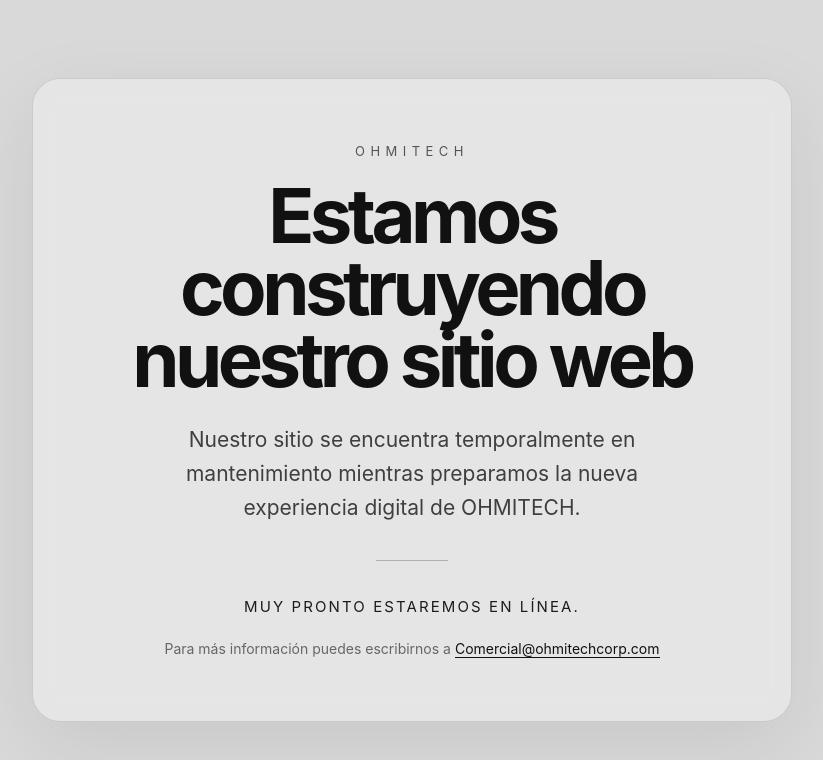
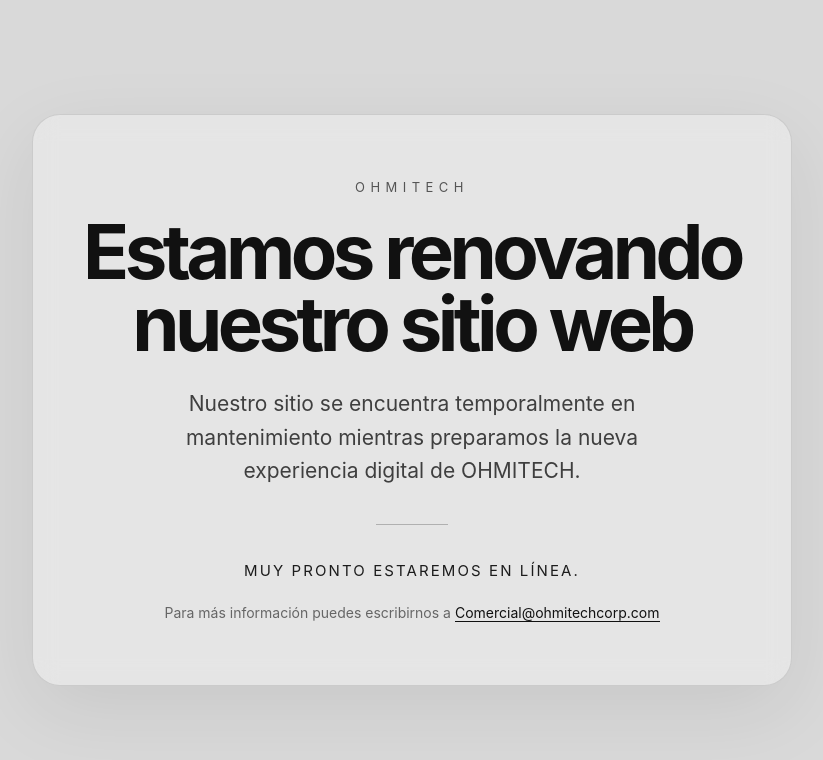
Before and after one commit to AlejandroAndrade98/ohmitech-maintenance, a plain HTML site: page index.html in a window 1280 px wide. Shown: the whole page, without its empty margins (228-1051 px from the left). Drawn offline with Linux system fonts and the light colour scheme.

Commit message:
chaging the tittle of the home

```diff
--- a/index.html
+++ b/index.html
@@ -16,7 +16,7 @@
       <section class="card">
         <p class="eyebrow">OHMITECH</p>
 
-        <h1>Estamos construyendo nuestro sitio web</h1>
+        <h1>Estamos renovando nuestro sitio web</h1>
 
         <p class="description">
           Nuestro sitio se encuentra temporalmente en mantenimiento mientras
```
